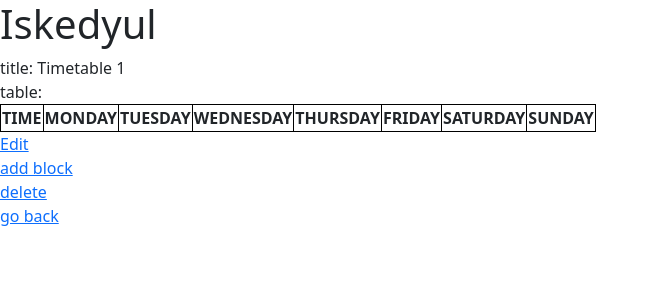
After one commit to jmarkfen/django-iskedyul, a Django app: template core/templates/core/timetable_detail.html in a window 1280 px wide. The commit adds this page. Shown: the top 300 px of the page, without its empty margins (0-659 px from the left). Run offline with Django 4.2, Linux system fonts and the light colour scheme; the template is opened without the code that fills it: values that come from a table or form of the project are taken from there, others are empty; data comes from the database, SQL or seed files in the repository.

Commit message:
rename template files

```diff
--- a/core/models.py
+++ b/core/models.py
@@ -34,7 +34,7 @@ class Timetable(models.Model):
         return self.title
 
     def get_absolute_url(self):
-        return reverse("set_detail", kwargs={"pk": self.pk})
+        return reverse("timetable_detail", kwargs={"pk": self.pk})
 
     def get_time_ranges(self):
         """ generate time ranges based on interval """
--- a/core/templates/core/event_form.html
+++ b/core/templates/core/event_form.html
@@ -10,7 +10,7 @@
     <input type="submit">
 </form>
 {% if object %}
-    <a href="{% url 'block_delete' object.timetable_id object.id %}">delete</a>
+    <a href="{% url 'event_delete' object.timetable_id object.id %}">delete</a>
 {% endif %}
-<a href={% url 'set_detail' set_id %}>go back</a>
+<a href={% url 'timetable_detail' set_id %}>go back</a>
 {% endblock %}
--- a/core/templates/core/table_cell.html
+++ b/core/templates/core/table_cell.html
@@ -9,7 +9,7 @@ timetable_id - int
     {% if cell %}
         {% if cell.data is not True%}
     <td class="{{ cell.class }}" rowspan={{ cell.rowspan }}>
-        <a href="{% url 'block_update' timetable_id cell.data.id %}">{{ cell.data.text }}</a>
+        <a href="{% url 'event_update' timetable_id cell.data.id %}">{{ cell.data.text }}</a>
     </td>
         {% endif %}
     {% else %}
--- /dev/null
+++ b/core/templates/core/timetable_detail.html
@@ -0,0 +1,12 @@
+{% extends 'base.html' %}
+{% block content %}
+title: {{ object.title }}<br>
+
+table:
+{% include 'core/timetable_detail_table.html' %}
+
+<a href="{% url 'timetable_update' object.id %}">Edit</a><br>
+<a href="{% url 'event_delete' object.id %}">add block</a><br>
+<a href="{% url 'timetable_delete' object.id %}">delete</a><br>
+<a href="{% url 'timetable_list' %}">go back</a>
+{% endblock %}
--- a/core/urls.py
+++ b/core/urls.py
@@ -17,14 +17,15 @@ from django.urls import include, path
 from . import views
 
 urlpatterns = [
+    # timetable
     path("test", views.TestView.as_view(), name="test"),
-    path("", views.TimetableListView.as_view(), name="set_list"),
-    path("table/new/", views.TimetableCreateView.as_view(), name="set_create"),
-    path("table/<int:pk>/", views.TimetableDetailView.as_view(), name="set_detail"),
-    path("table/<int:pk>/edit/", views.TimetableUpdateView.as_view(), name="set_update"),
-    path("table/<int:pk>/delete/", views.TimetableDeleteView.as_view(), name="set_delete"),
-    # blocks
-    path("table/<int:set_id>/event/new/", views.EventCreateView.as_view(), name="block_create"),
-    path("table/<int:set_id>/event/<int:pk>/edit/", views.EventUpdateView.as_view(), name="block_update"),
-    path("table/<int:set_id>/event/<int:pk>/delete/", views.EventDeleteView.as_view(), name="block_delete"),
+    path("", views.TimetableListView.as_view(), name="timetable_list"),
+    path("table/new/", views.TimetableCreateView.as_view(), name="timetable_create"),
+    path("table/<int:pk>/", views.TimetableDetailView.as_view(), name="timetable_detail"),
+    path("table/<int:pk>/edit/", views.TimetableUpdateView.as_view(), name="timetable_update"),
+    path("table/<int:pk>/delete/", views.TimetableDeleteView.as_view(), name="timetable_delete"),
+    # event
+    path("table/<int:set_id>/event/new/", views.EventCreateView.as_view(), name="event_delete"),
+    path("table/<int:set_id>/event/<int:pk>/", views.EventUpdateView.as_view(), name="event_update"),
+    path("table/<int:set_id>/event/<int:pk>/delete/", views.EventDeleteView.as_view(), name="event_delete"),
 ]
```
Also changed, not shown: core/templates/core/set_detail.html (deleted, +0 -12 lines), core/templates/core/set_list.html (deleted, +0 -7 lines), core/templates/core/timetable_list.html (added, +7 -0 lines), core/views.py (+7 -7 lines), core/templates/core/event_confirm_delete.html (renamed from core/templates/core/block_confirm_delete.html), core/templates/core/timetable_confirm_delete.html (renamed from core/templates/core/set_confirm_delete.html), core/templates/core/timetable_detail_table.html (renamed from core/templates/core/set_detail_table.html).
